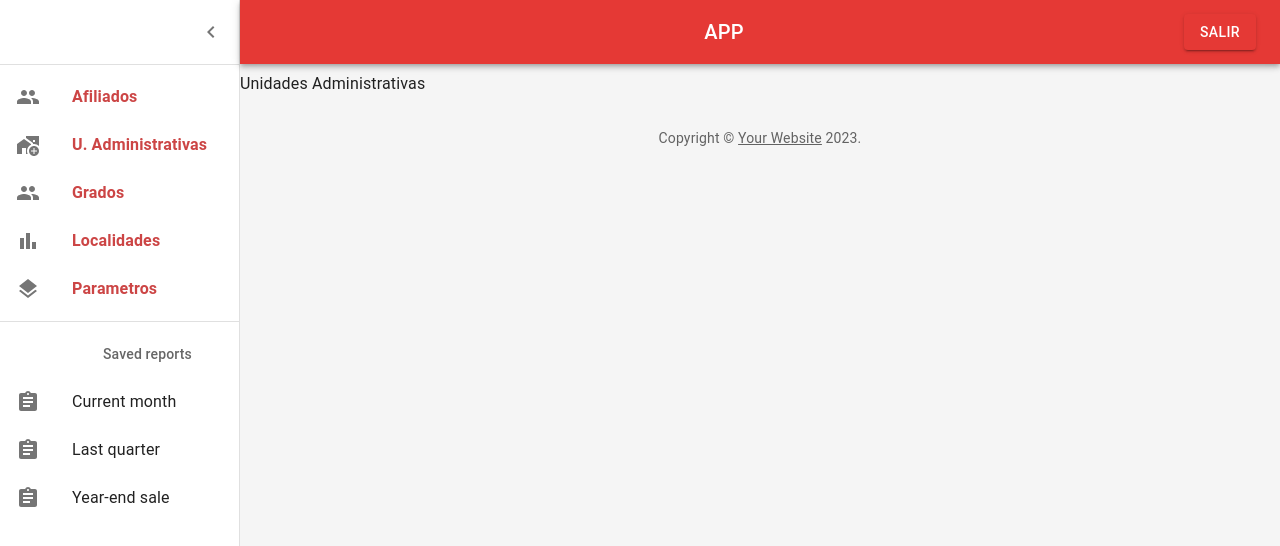
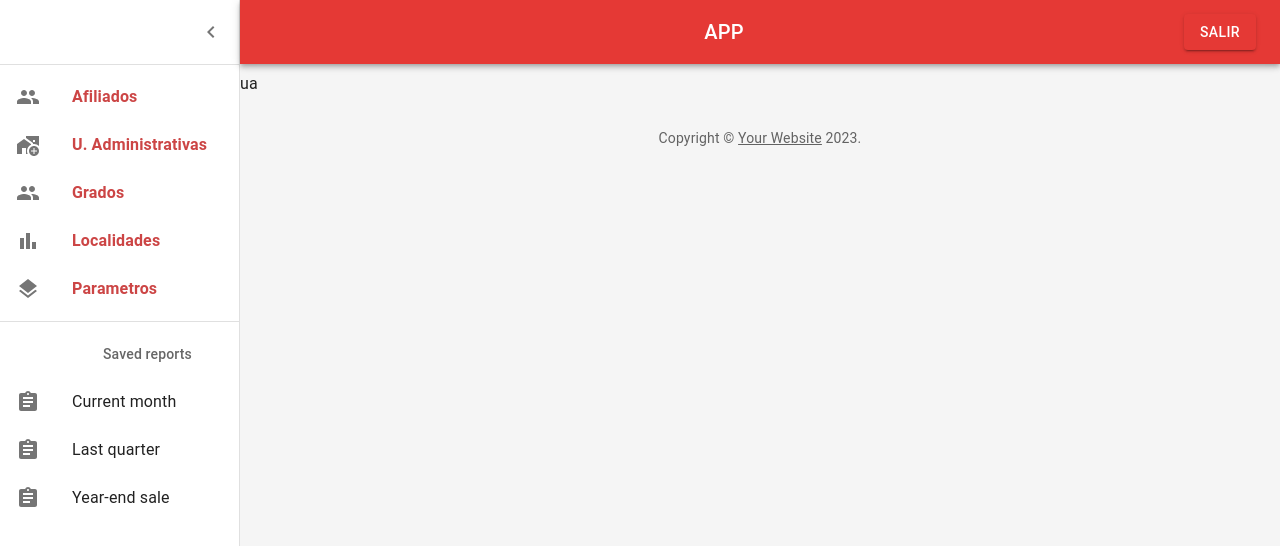
Before and after one commit to pperera611/suanpv2, a React (Create React App) app: page /ua in a window 1280 px wide. Shown: the top 546 px of the page. Built offline with nearby package versions, Linux system fonts and the light colour scheme; no server answers; sample sign-in values are in the browser's storage.

Commit message:
detalles refactor

```diff
--- a/src/components/Afiliados/HistorialAfiliado.js
+++ b/src/components/Afiliados/HistorialAfiliado.js
@@ -49,17 +49,18 @@ const HistorialAfiliado = (props) => {
   );
   const afiliado = afiliado1 || afiliado2;
   const { response, loading } = useHistoriaAxios(afiliado.key);
+  //obtengo la historia del afiliado
 
   useEffect(() => {
     setRows(response);
-    console.log(response);
+    //console.log(response);
   }, [response]);
 
   const handleSort = (property) => (event) => {
     const isAsc = orderBy === property && order === "asc";
     setOrder(isAsc ? "desc" : "asc");
     setOrderBy(property);
-  };
+  }; //aux para ordenar tabla
 
   const descendingComparator = (a, b, orderBy) => {
     if (b[orderBy] < a[orderBy]) {
@@ -69,13 +70,13 @@ const HistorialAfiliado = (props) => {
       return 1;
     }
     return 0;
-  };
+  }; //aux para ordenar tabla
 
   const getComparator = (order, orderBy) => {
     return order === "desc"
       ? (a, b) => descendingComparator(a, b, orderBy)
       : (a, b) => -descendingComparator(a, b, orderBy);
-  };
+  }; //aux para ordenar tabla
 
   const stableSort = (array, comparator) => {
     const stabilizedThis = array.map((el, index) => [el, index]);
@@ -85,7 +86,7 @@ const HistorialAfiliado = (props) => {
       return a[1] - b[1];
     });
     return stabilizedThis.map((el) => el[0]);
-  };
+  }; //aux para ordenar tabla
 
   const closeModal = () => {
     setIsModalOpen(false);
@@ -104,23 +105,28 @@ const HistorialAfiliado = (props) => {
     <Spinner />;
   }
 
-  let cabezal_funcionario = "Historial Afiliado - "+ afiliado.nombre + " " + afiliado.apellido+" - Nro de cobro : "+afiliado.nroSocio;
+  let cabezal_funcionario =
+    "Historial Afiliado - " +
+    afiliado.nombre +
+    " " +
+    afiliado.apellido +
+    " - Nro de cobro : " +
+    afiliado.nroSocio;
   return (
     <Modal isOpen={isModalOpen} tituloModal={cabezal_funcionario} size="md">
-
-      <Item>
-        <Grid item xs={12}>
+      <Grid item xs={12}>
+        <Item>
           <Typography gutterBottom>
-           Mail: {afiliado.email}{" - "}Telefono: {afiliado.telefono}{" - "} Localidad: {afiliado.localidad.name}
+            Mail: {afiliado.email}
+            {" - "}Telefono: {afiliado.telefono}
+            {" - "} Localidad: {afiliado.localidad.name}
           </Typography>
           <Typography gutterBottom>
             Unidad Administrativa: {afiliado.ua.name}
           </Typography>
           <Typography gutterBottom>Grado: {afiliado.grado.name}</Typography>
-        </Grid>
-      </Item>
-
-
+        </Item>
+      </Grid>
       <Grid item xs={12}>
         <Item>
           <Paper sx={{ width: "100%", overflow: "hidden" }}>
--- a/src/components/Dashboard.js
+++ b/src/components/Dashboard.js
@@ -16,7 +16,7 @@ import SecondaryListItems  from '../helpers/SecondaryListItems';
 import Button from '@mui/material/Button';
 import Afiliados from "../components/Afiliados/Afiliados.js"
 import { Routes, Route, Link } from 'react-router-dom';
-import UnidadesAdministrativas from './UA/UnidadesAdministrativas';
+import Generico from './Genericos/Generico';
 import {AppBar, Drawer } from "../UI/NavAndAppBar";
 
 
@@ -107,7 +107,10 @@ function DashboardContent() {
 
             <Routes>
               <Route path="afiliados/*" element={ <Afiliados />} />
-              <Route path="ua" element={ <UnidadesAdministrativas />} />
+              <Route path="ua" element={ <Generico instance="ua" />} />
+              <Route path="grados" element={ <Generico instance="grados"/>} />
+              <Route path="localidades" element={ <Generico instance="localidades"/>} />
+
             </Routes>
 
             </Grid>
--- /dev/null
+++ b/src/components/Genericos/Generico.js
@@ -0,0 +1,6 @@
+export default function Generico(props) {
+
+    return (
+        <div>{props.instance}</div>
+    )
+}
--- a/src/components/UA/UnidadesAdministrativas.js
+++ /dev/null
@@ -1,6 +0,0 @@
-export default function UnidadesAdministrativas() {
-
-    return (
-        <div>Unidades Administrativas</div>
-    )
-}
--- a/src/helpers/MainListItems.js
+++ b/src/helpers/MainListItems.js
@@ -42,6 +42,7 @@ const MainListItems = (props) => {
           />
         </ListItemButton>
       </Link>
+      <Link to="/grados" style={{ textDecorationLine: "none" }}>
       <ListItemButton>
         <ListItemIcon>
           <PeopleIcon />
@@ -53,6 +54,8 @@ const MainListItems = (props) => {
           }}
         />
       </ListItemButton>
+      </Link>
+      <Link to="/localidades" style={{ textDecorationLine: "none" }}>
       <ListItemButton>
         <ListItemIcon>
           <BarChartIcon />
@@ -64,6 +67,7 @@ const MainListItems = (props) => {
           }}
         />
       </ListItemButton>
+      </Link>
       <ListItemButton>
         <ListItemIcon>
           <LayersIcon />
```
